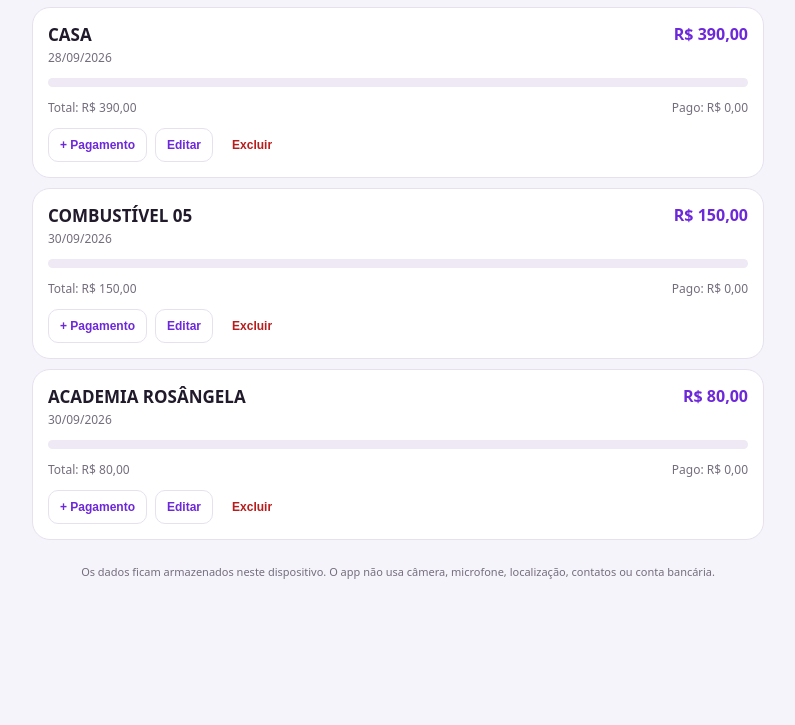
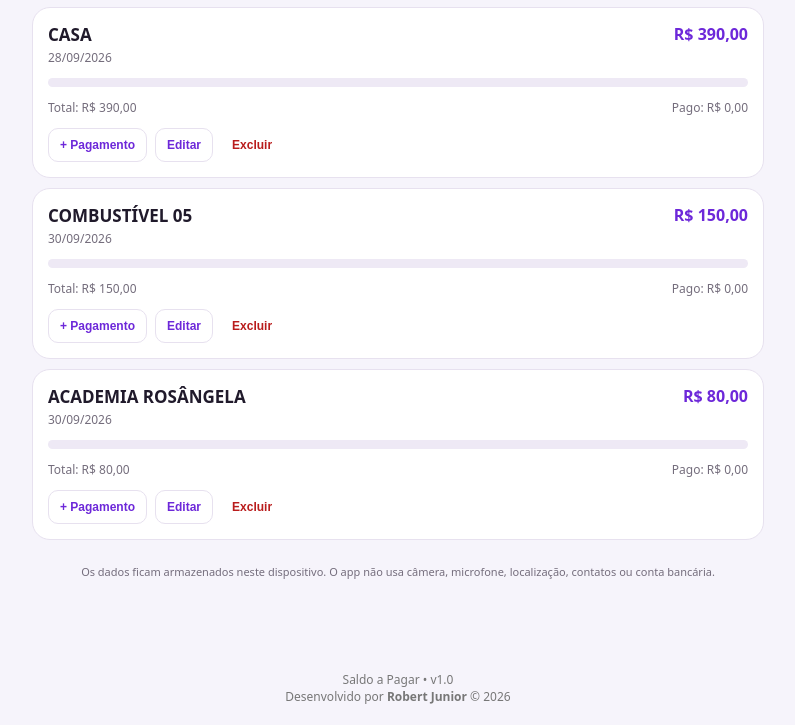
Before and after one commit to robertjuniorrj85-ux/saldo-a-pagar-, a plain HTML site: page index.html in a window 1280 px wide. Shown: the part 3940-4665 px from the top of the page, without its empty margins (242-1037 px from the left). Before the commit the page ends 4561 px from the top, so only its background shows below. Drawn offline with Linux system fonts and the light colour scheme.

Commit message:
Add files via upload

```diff
--- a/index.html
+++ b/index.html
@@ -108,5 +108,11 @@ async function instalar(){if(!deferredPrompt)return;deferredPrompt.prompt();awai
 if('serviceWorker' in navigator){window.addEventListener('load',()=>navigator.serviceWorker.register('./service-worker.js'))}
 render();
 </script>
+
+<div style="text-align:center; margin-top:30px; padding:20px; font-size:12px; color:#777;">
+  Saldo a Pagar • v1.0<br>
+  Desenvolvido por <strong>Robert Junior</strong> © 2026
+</div>
+
 </body>
 </html>
```
